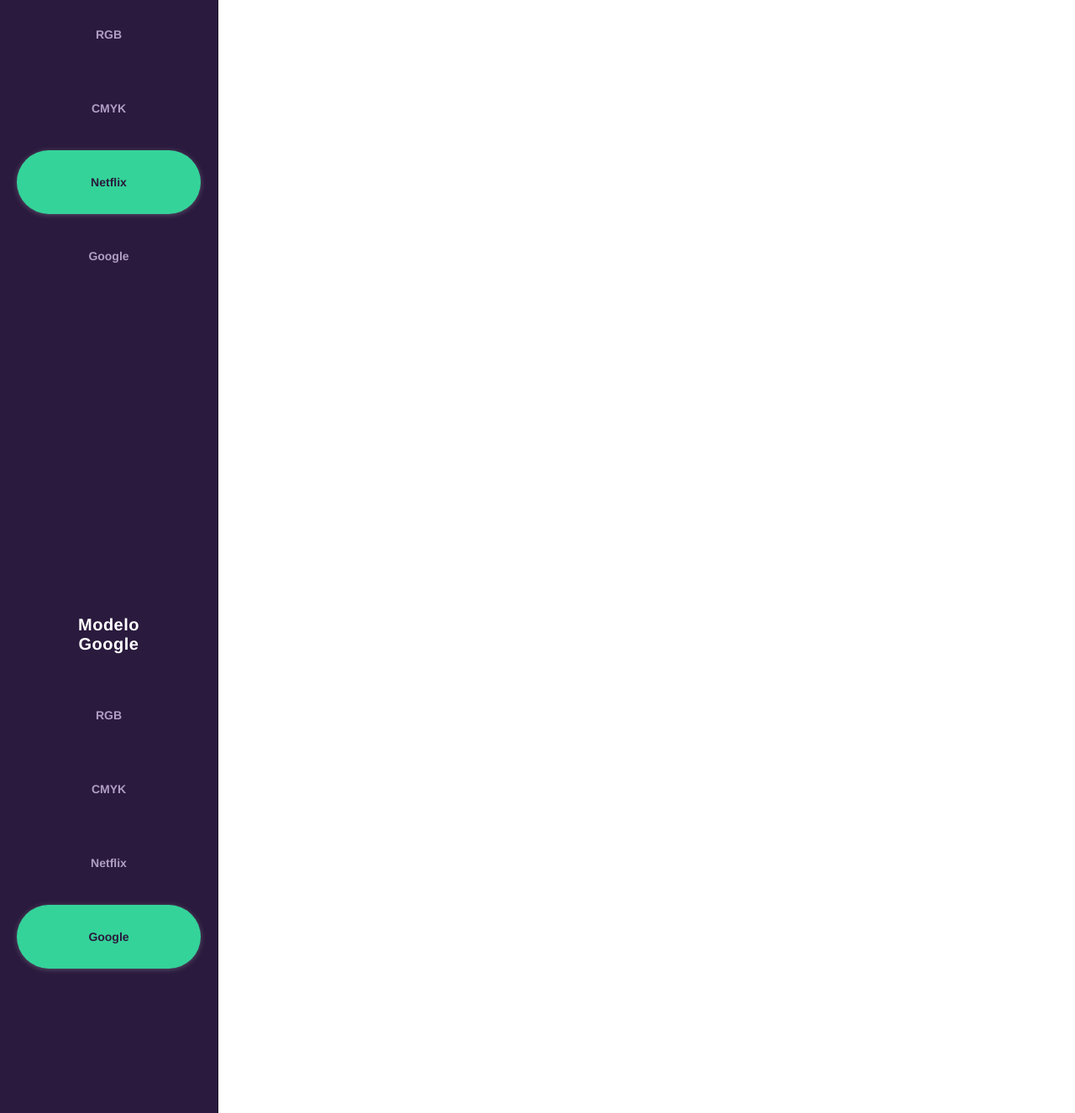
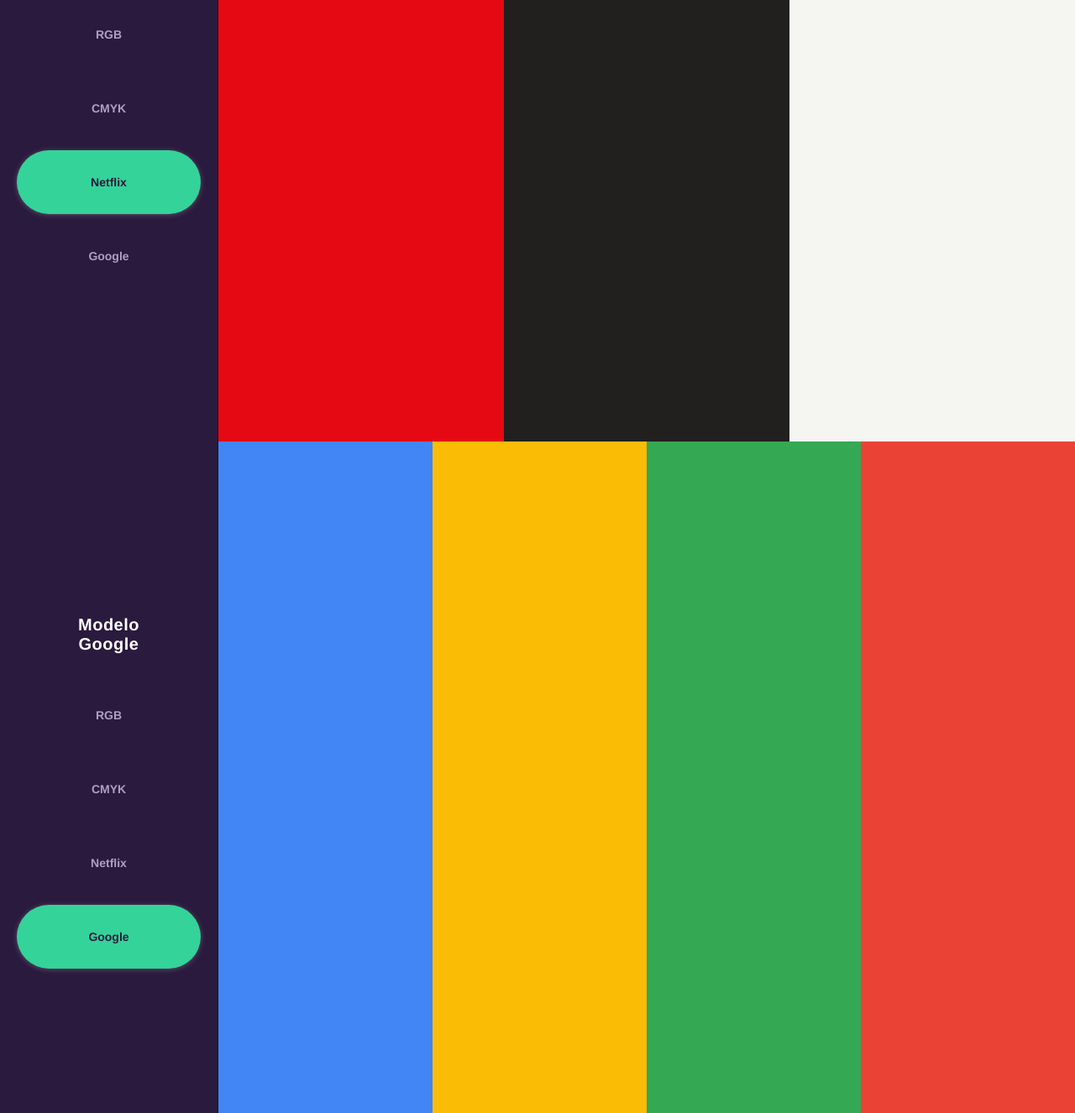
Before and after one commit to anacorrea-1/display_, a website: page modo_cores/modo-cores.html in a window 1280 px wide. Shown: the part 1874-3200 px from the top of the page at 84% size. Drawn offline with Linux system fonts and the light colour scheme.

Commit message:
ADD: Paletas do google e netflix

```diff
--- a/modo_cores/css/design-system.css
+++ b/modo_cores/css/design-system.css
@@ -23,4 +23,14 @@
     --color-cmyk-5: #03e6e6;
     --color-cmyk-6: #d900d9;
 
+    /* Paleta do Sistema Netflix */
+    --color-net-1: #E50914;
+    --color-net-2: #221F1F;
+    --color-net-3: #F5F5F1;
+
+    /* Paleta do Sistema Google */
+    --color-goo-1: #4285F4;
+    --color-goo-2: #FBBC05;
+    --color-goo-3: #34A853;
+    --color-goo-4: #EA4335;
 }
--- a/modo_cores/css/global.css
+++ b/modo_cores/css/global.css
@@ -118,3 +118,21 @@
 .color-section__bar--cmyk-5 {background-color: var(--color-cmyk-5);}
 
 .color-section__bar--cmyk-6 {background-color: var(--color-cmyk-6);}
+
+/* Netflix */
+
+.color-section__bar--netflix-1 {background-color: var(--color-net-1);}
+
+.color-section__bar--netflix-2 {background-color: var(--color-net-2);}
+
+.color-section__bar--netflix-3 {background-color: var(--color-net-3);}
+
+/* Google */
+
+.color-section__bar--google-1 {background-color: var(--color-goo-1);}
+
+.color-section__bar--google-2 {background-color: var(--color-goo-2);}
+
+.color-section__bar--google-3 {background-color: var(--color-goo-3);}
+
+.color-section__bar--google-4 {background-color: var(--color-goo-4);}
--- a/modo_cores/modo-cores.html
+++ b/modo_cores/modo-cores.html
@@ -97,12 +97,6 @@
 
         <div class="color-section__bar color-section__bar--netflix-3"></div>
 
-        <div class="color-section__bar color-section__bar--netflix-4"></div>
-
-        <div class="color-section__bar color-section__bar--netflix-5"></div>
-
-        <div class="color-section__bar color-section__bar--netflix-6"></div>
-
     </section>
 
     <!-- Seção 4: MODELO Google -->
@@ -130,11 +124,6 @@
 
         <div class="color-section__bar color-section__bar--google-4"></div>
 
-        <div class="color-section__bar color-section__bar--google-5"></div>
-
-        <div class="color-section__bar color-section__bar--google-6"></div>
-
-
     </section>
 </body>
 </html>
```
